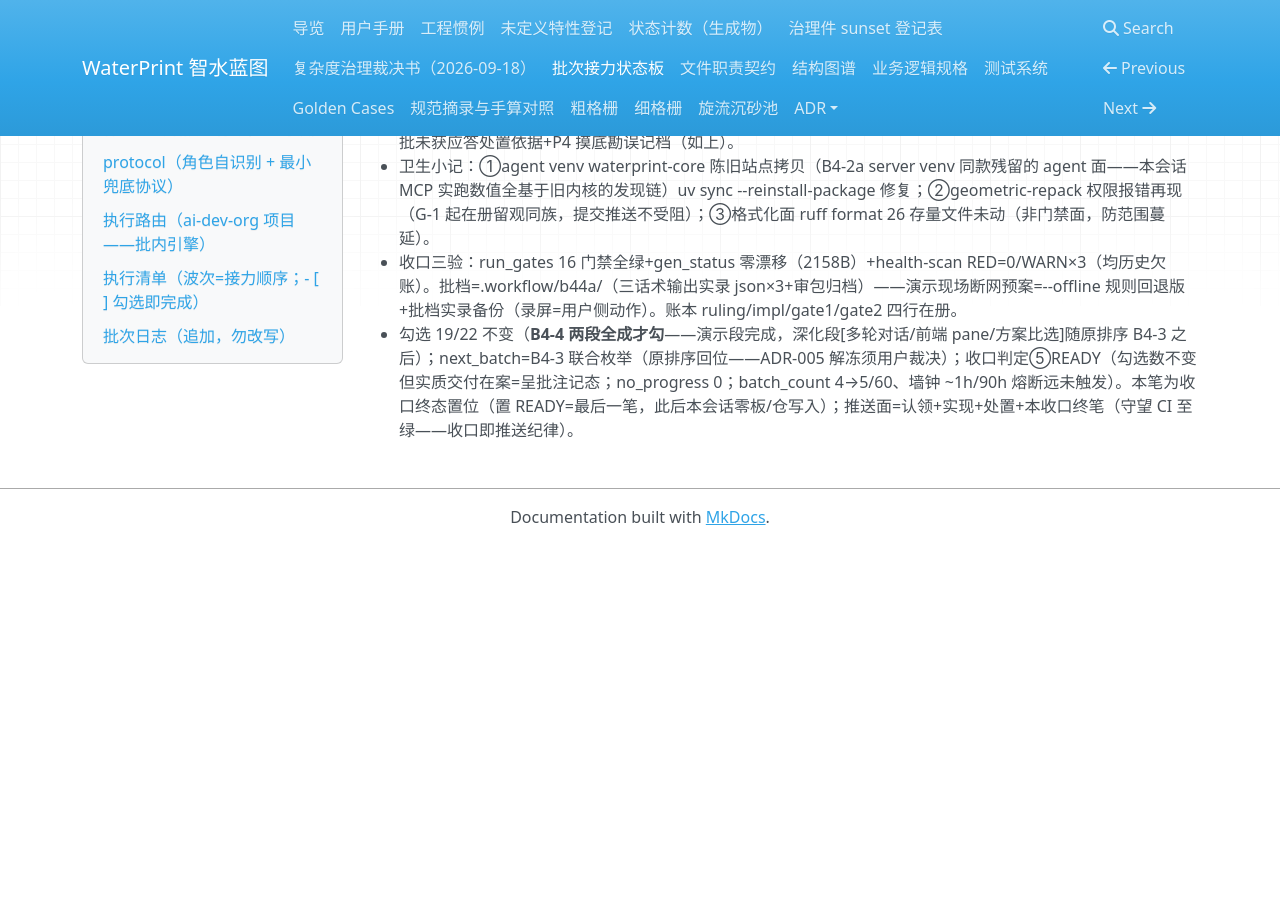
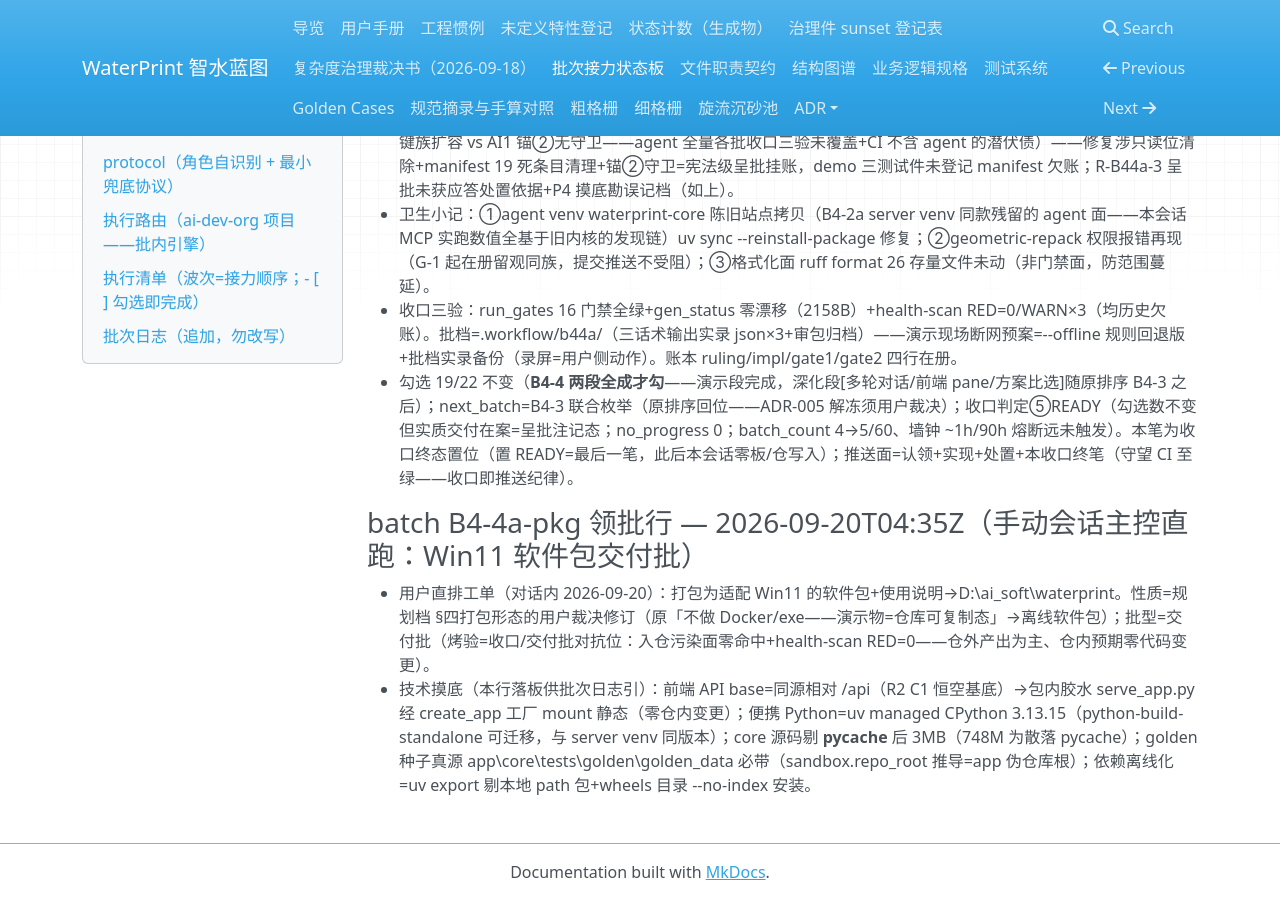
Before and after one commit to yyx20040712/waterprint, an MkDocs documentation site: the page built from docs/handoff/relay.md, in a window 1280 px wide and 900 px high, scrolled down 15807 px. Built offline with MkDocs 1.6.1, drawn with Linux system fonts in a browser that asks for light colours; nearby versions of some CDN libraries; before the commit the page ends 16352 px from its top, so only the background shows below that; some of the changed text lies outside the part shown.

Commit message:
B4-4a-pkg 认领笔: 原子 claim（token manual-B4-4a-pkg-20260920T0435）——用户直排工单「打包为适配 win11 的软件包+使用说明→D:\ai_soft\waterprint」（规划档 §四打包形态用户裁决修订：仓库可复制态→离线软件包）。批型=交付批（仓外产出为主；对抗位=入仓污染面零命中+health-scan）。领批即推送

```diff
--- a/docs/handoff/relay.md
+++ b/docs/handoff/relay.md
@@ -29,9 +29,9 @@
 - max_wall_hours: 90
 - hold_reason: -
 - last_handover: 2026-09-20
-- claimed_by: -
-- claimed_at: -
-- next_batch: B4-3 联合枚举（原排序回位——B4-4a 演示段已完成；ADR-005 解冻仍须用户裁决呈批面）
+- claimed_by: manual-session-b44a-pkg
+- claimed_at: 2026-09-20T04:35:00Z
+- next_batch: B4-4a-pkg Win11 软件包交付批（用户直排 2026-09-20：「打包为适配 win11 的软件包，并附带使用说明，输出至 D:\ai_soft\waterprint」——规划档 §四打包形态用户裁决修订：仓库可复制态→离线软件包；仓外产出为主，收口批对抗位=入仓污染面零命中+health-scan）
 
 ## protocol（角色自识别 + 最小兜底协议）
 
@@ -463,3 +463,7 @@
 - 卫生小记：①agent venv waterprint-core 陈旧站点拷贝（B4-2a server venv 同款残留的 agent 面——本会话 MCP 实跑数值全基于旧内核的发现链）uv sync --reinstall-package 修复；②geometric-repack 权限报错再现（G-1 起在册留观同族，提交推送不受阻）；③格式化面 ruff format 26 存量文件未动（非门禁面，防范围蔓延）。
 - 收口三验：run_gates 16 门禁全绿+gen_status 零漂移（2158B）+health-scan RED=0/WARN×3（均历史欠账）。批档=.workflow/b44a/（三话术输出实录 json×3+审包归档）——演示现场断网预案=--offline 规则回退版+批档实录备份（录屏=用户侧动作）。账本 ruling/impl/gate1/gate2 四行在册。
 - 勾选 19/22 不变（**B4-4 两段全成才勾**——演示段完成，深化段[多轮对话/前端 pane/方案比选]随原排序 B4-3 之后）；next_batch=B4-3 联合枚举（原排序回位——ADR-005 解冻须用户裁决）；收口判定⑤READY（勾选数不变但实质交付在案=呈批注记态；no_progress 0；batch_count 4→5/60、墙钟 ~1h/90h 熔断远未触发）。本笔为收口终态置位（置 READY=最后一笔，此后本会话零板/仓写入）；推送面=认领+实现+处置+本收口终笔（守望 CI 至绿——收口即推送纪律）。
+
+### batch B4-4a-pkg 领批行 — 2026-09-20T04:35Z（手动会话主控直跑：Win11 软件包交付批）
+- 用户直排工单（对话内 2026-09-20）：打包为适配 Win11 的软件包+使用说明→D:\ai_soft\waterprint。性质=规划档 §四打包形态的用户裁决修订（原「不做 Docker/exe——演示物=仓库可复制态」→离线软件包）；批型=交付批（烤验=收口/交付批对抗位：入仓污染面零命中+health-scan RED=0——仓外产出为主、仓内预期零代码变更）。
+- 技术摸底（本行落板供批次日志引）：前端 API base=同源相对 /api（R2 C1 恒空基底）→包内胶水 serve_app.py 经 create_app 工厂 mount 静态（零仓内变更）；便携 Python=uv managed CPython 3.13.15（python-build-standalone 可迁移，与 server venv 同版本）；core 源码剔 __pycache__ 后 3MB（748M 为散落 pycache）；golden 种子真源 app\core\tests\golden\golden_data 必带（sandbox.repo_root 推导=app 伪仓库根）；依赖离线化=uv export 剔本地 path 包+wheels 目录 --no-index 安装。
```
Also changed, not shown: other parts of docs/handoff/relay.md (+1 -1 lines).
